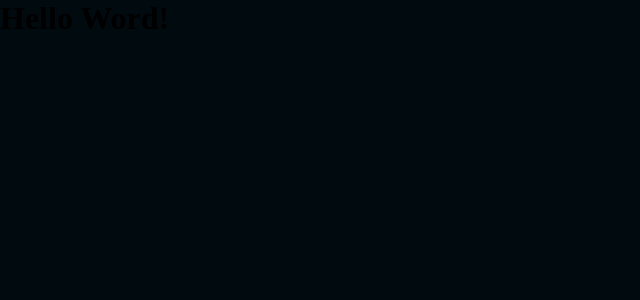
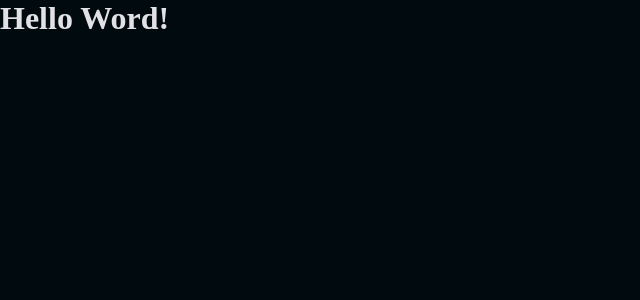
Before and after one commit to daiaanebarbosaf/foodexplorer, a React (Vite) app: page / in a window 1280 px wide. Shown: the top 300 px of the page, without its empty margins (0-640 px from the left). Built offline with nearby package versions, Linux system fonts and the light colour scheme.

Commit message:
Estilo global de links, botões e cor do texto

```diff
--- a/src/styles/global.js
+++ b/src/styles/global.js
@@ -10,5 +10,19 @@ export default createGlobalStyle`
 
     body {
         background-color: ${({ theme }) => theme.COLORS.DARK_400};
+        color: ${({ theme }) => theme.COLORS.LIGHT_300};
+    }
+
+    a {
+        text-decoration: none;
+    }
+
+    button, a {
+        cursor: pointer;
+        transition: filter 0.2s;
+    }
+
+    button:hover, a:hover {
+        filter: brightness(0.9);
     }
 `;
```
